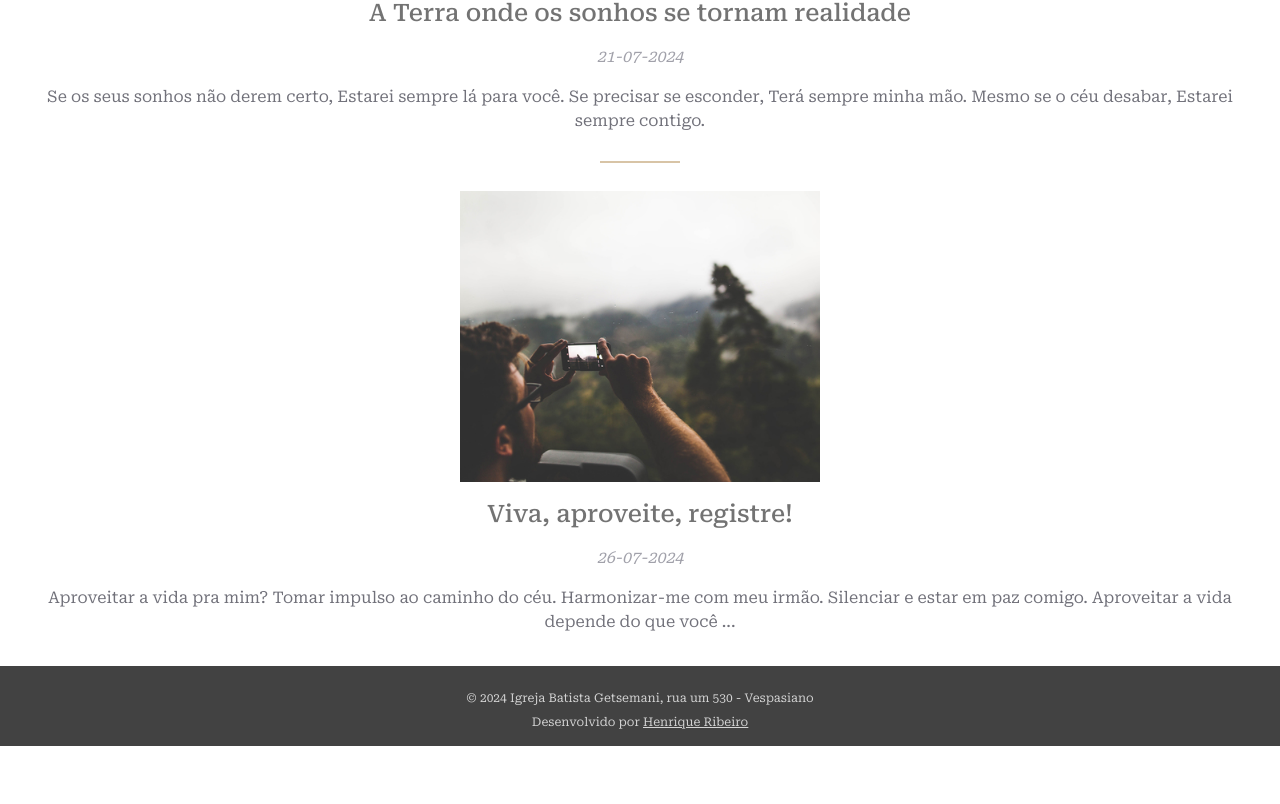
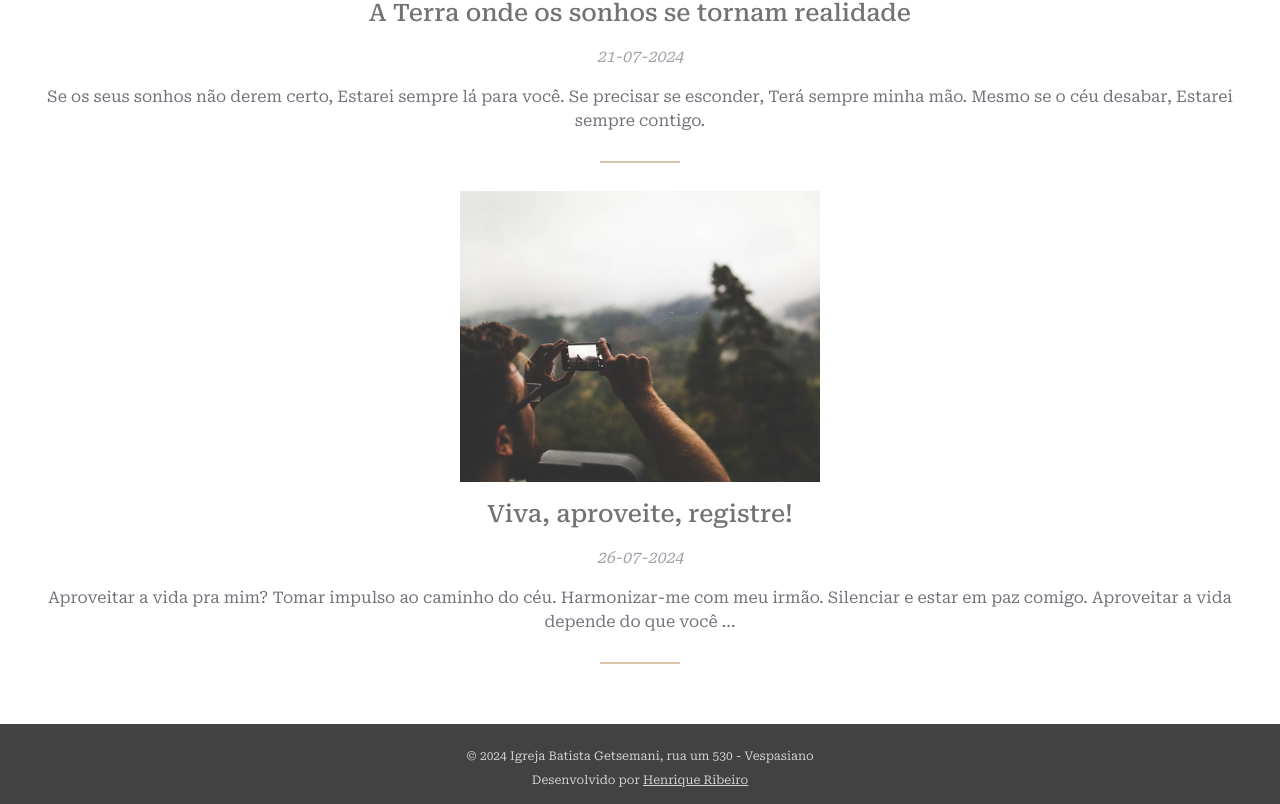
Before and after one commit to ribeiro-henrique/blog, a Next.js app: page / in a window 1280 px wide. Shown: the part 504-1308 px from the top of the page. Before the commit the page ends 1250 px from the top, so only its background shows below. Built offline with nearby package versions, Linux system fonts and the light colour scheme.

Commit message:
mocka o retorno da api

```diff
--- a/app/page.tsx
+++ b/app/page.tsx
@@ -7,6 +7,26 @@ import Floresta from "@/public/assets/img/floresta.jpg";
 //Components
 import Divider from "@/components/divider/divider";
 import CardPost from "@/components/cardpost/cardpost";
+
+//Esse bloco será alterado posteriormente para o retorno da API
+const response = [
+  {
+    img: Menino,
+    img_descricao: "menino lendo",
+    titulo: "A Terra onde os sonhos se tornam realidade",
+    data_post: "21-07-2024",
+    descricao:
+      "Se os seus sonhos não derem certo, Estarei sempre lá para você. Se precisar se esconder, Terá sempre minha mão. Mesmo se o céu desabar, Estarei sempre contigo.",
+  },
+  {
+    img: Floresta,
+    img_descricao: "foto da floresta",
+    titulo: "Viva, aproveite, registre!",
+    data_post: "26-07-2024",
+    descricao:
+      "Aproveitar a vida pra mim? Tomar impulso ao caminho do céu. Harmonizar-me com meu irmão. Silenciar e estar em paz comigo. Aproveitar a vida depende do que você ...",
+  },
+];
 
 export default function Home() {
   return (
@@ -21,22 +41,16 @@ export default function Home() {
         <h1 className={clsx("text-4xl", "text-neutral-500")}>Todos os posts</h1>
       </div>
       <Divider />
-      <CardPost
-        img={Menino}
-        alt="menino lendo"
-        title="A Terra onde os sonhos se tornam realidade"
-        dataPost="21-07-2024"
-        description="Se os seus sonhos não derem certo, Estarei sempre lá para você. Se precisar se esconder, Terá sempre minha mão. Mesmo se o céu desabar, Estarei sempre contigo."
-      />
-
-      <Divider />
-      <CardPost
-        img={Floresta}
-        alt="foto da floresta"
-        title="Viva, aproveite, registre!"
-        dataPost="26-07-2024"
-        description="Aproveitar a vida pra mim? Tomar impulso ao caminho do céu. Harmonizar-me com meu irmão. Silenciar e estar em paz comigo. Aproveitar a vida depende do que você ..."
-      />
+      {response.map((e, index) => (
+        <CardPost
+          key={index}
+          img={e.img}
+          alt={e.img_descricao}
+          title={e.titulo}
+          dataPost={e.data_post}
+          description={e.descricao}
+        />
+      ))}
     </div>
   );
 }
--- a/components/cardpost/cardpost.tsx
+++ b/components/cardpost/cardpost.tsx
@@ -1,5 +1,6 @@
 import clsx from "clsx";
 import Image, { StaticImageData } from "next/image";
+import Divider from "../divider/divider";
 
 type Props = {
   img: StaticImageData;
@@ -17,6 +18,7 @@ export default function CardPost({
   description,
 }: Props) {
   return (
+    <>
       <div
         className={clsx(
           "w-full",
@@ -49,5 +51,7 @@ export default function CardPost({
         <span className={clsx("text-zinc-400", "italic")}>{dataPost}</span>
         <p className={clsx("text-zinc-500", "text-center")}>{description}</p>
       </div>
+      <Divider />
+    </>
   );
 }
```
Lines whose indentation alone changed are shown as unchanged.
